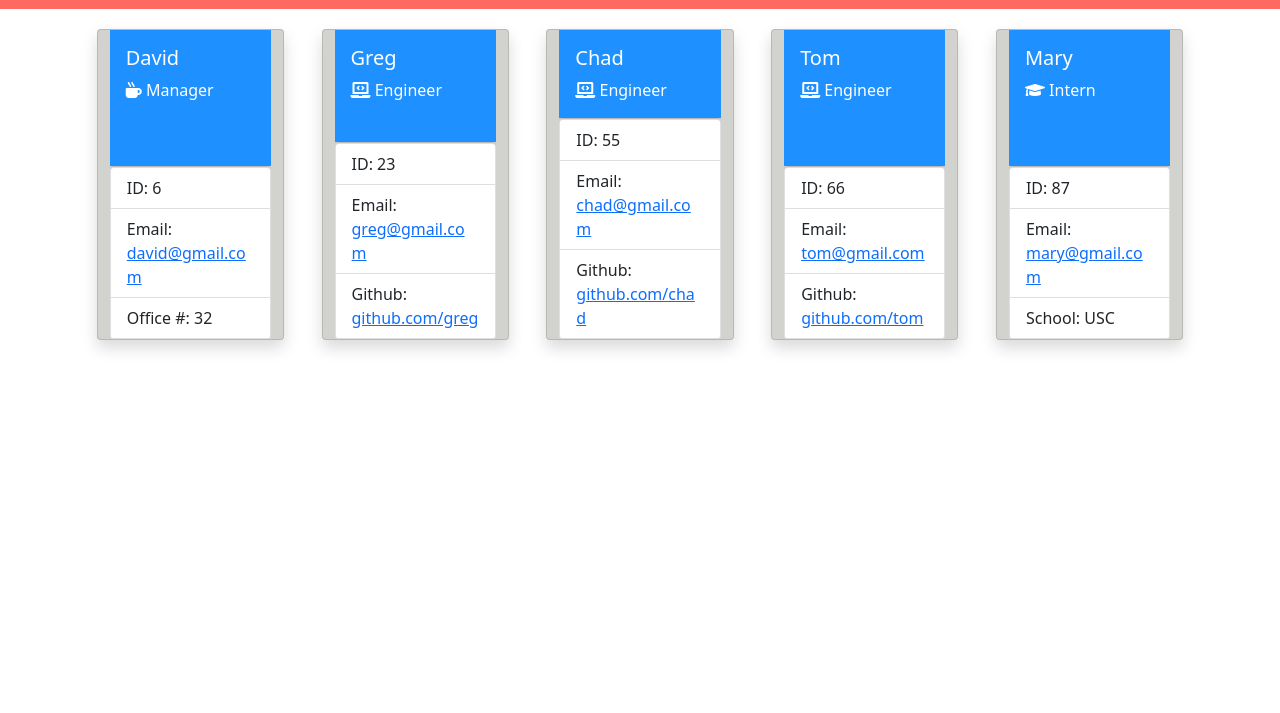
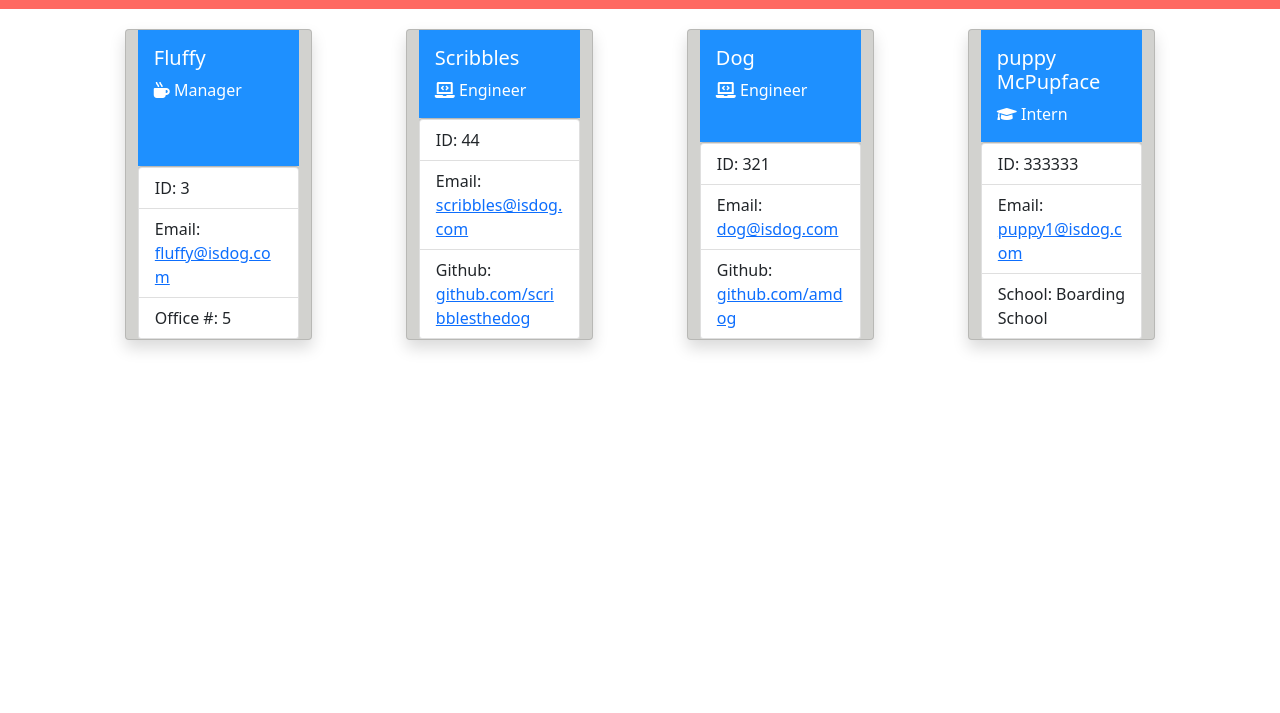
Before and after one commit to ParkerMJones/Team-Generator, a website: page dist:/index.html in a window 1280 px wide. Shown: the part 87-800 px from the top of the page. Drawn offline with nearby package versions, Linux system fonts and the light colour scheme.

Commit message:
github wants the html to be saved even though its intentionally dynamic but ok

```diff
--- a/dist:/index.html
+++ b/dist:/index.html
@@ -5,7 +5,7 @@
     <meta charset="UTF-8">
     <meta http-equiv="X-UA-Compatible" content="IE=edge">
     <meta name="viewport" content="width=device-width, initial-scale=1.0">
-    <title>Benevolent Corporation</title>
+    <title>floof</title>
     <link rel="stylesheet" href="https://cdn.jsdelivr.net/npm/bootstrap@5.0.1/dist/css/bootstrap.min.css" />
     <link rel="stylesheet" href="https://cdnjs.cloudflare.com/ajax/libs/font-awesome/5.15.3/css/all.min.css" />
     <style>
@@ -30,61 +30,51 @@
 </head>
 <body>
     <div class="container-fluid d-flex" id="header">
-        <h1 class="column-md-12">Benevolent Corporation</h1>
+        <h1 class="column-md-12">floof</h1>
     </div>
 
     <div class="container" id="top-row">
         <div class="row justify-content-around">
         <div class="card col-lg-2 shadow" style="background-color: #D2D2CF">
                 <div class="card-body" style="background-color: dodgerblue; color: white">
-                    <h5 class="card-title">David</h5>
+                    <h5 class="card-title">Fluffy</h5>
                     <p class="card-text"><i class="fas fa-mug-hot"></i> Manager</p>
                 </div>
                 <ul class="list-group">
-                    <li class="list-group-item">ID: 6</li>
-                    <li class="list-group-item">Email: <a href="mailto:david@gmail.com">david@gmail.com</a></li>
-                    <li class="list-group-item">Office #: 32</li>
+                    <li class="list-group-item">ID: 3</li>
+                    <li class="list-group-item">Email: <a href="mailto:fluffy@isdog.com">fluffy@isdog.com</a></li>
+                    <li class="list-group-item">Office #: 5</li>
                 </ul>
             </div>
     <div class="card col-lg-2 shadow" style="background-color: #D2D2CF">
             <div class="card-body" style="background-color: dodgerblue; color: white">
-                <h5 class="card-title">Greg</h5>
+                <h5 class="card-title">Scribbles</h5>
                 <p class="card-text"><i class="fas fa-laptop-code"></i> Engineer</p>
             </div>
             <ul class="list-group">
-                <li class="list-group-item">ID: 23</li>
-                <li class="list-group-item">Email: <a href="mailto:greg@gmail.com">greg@gmail.com</a></li>
-                <li class="list-group-item">Github: <a href="https://github.com/greg" target="_blank">github.com/greg</a></li>
+                <li class="list-group-item">ID: 44</li>
+                <li class="list-group-item">Email: <a href="mailto:scribbles@isdog.com">scribbles@isdog.com</a></li>
+                <li class="list-group-item">Github: <a href="https://github.com/scribblesthedog" target="_blank">github.com/scribblesthedog</a></li>
             </ul>
         </div><div class="card col-lg-2 shadow" style="background-color: #D2D2CF">
             <div class="card-body" style="background-color: dodgerblue; color: white">
-                <h5 class="card-title">Chad</h5>
+                <h5 class="card-title">Dog</h5>
                 <p class="card-text"><i class="fas fa-laptop-code"></i> Engineer</p>
             </div>
             <ul class="list-group">
-                <li class="list-group-item">ID: 55</li>
-                <li class="list-group-item">Email: <a href="mailto:chad@gmail.com">chad@gmail.com</a></li>
-                <li class="list-group-item">Github: <a href="https://github.com/chad" target="_blank">github.com/chad</a></li>
+                <li class="list-group-item">ID: 321</li>
+                <li class="list-group-item">Email: <a href="mailto:dog@isdog.com">dog@isdog.com</a></li>
+                <li class="list-group-item">Github: <a href="https://github.com/amdog" target="_blank">github.com/amdog</a></li>
             </ul>
         </div><div class="card col-lg-2 shadow" style="background-color: #D2D2CF">
             <div class="card-body" style="background-color: dodgerblue; color: white">
-                <h5 class="card-title">Tom</h5>
-                <p class="card-text"><i class="fas fa-laptop-code"></i> Engineer</p>
-            </div>
-            <ul class="list-group">
-                <li class="list-group-item">ID: 66</li>
-                <li class="list-group-item">Email: <a href="mailto:tom@gmail.com">tom@gmail.com</a></li>
-                <li class="list-group-item">Github: <a href="https://github.com/tom" target="_blank">github.com/tom</a></li>
-            </ul>
-        </div><div class="card col-lg-2 shadow" style="background-color: #D2D2CF">
-            <div class="card-body" style="background-color: dodgerblue; color: white">
-                <h5 class="card-title">Mary</h5>
+                <h5 class="card-title">puppy McPupface</h5>
                 <p class="card-text"><i class="fas fa-graduation-cap"></i> Intern</p>
             </div>
             <ul class="list-group">
-                <li class="list-group-item">ID: 87</li>
-                <li class="list-group-item">Email: <a href="mailto:mary@gmail.com">mary@gmail.com</a></li>
-                <li class="list-group-item">School: USC</li>
+                <li class="list-group-item">ID: 333333</li>
+                <li class="list-group-item">Email: <a href="mailto:puppy1@isdog.com">puppy1@isdog.com</a></li>
+                <li class="list-group-item">School: Boarding School</li>
             </ul>
         </div>
             </div>
```
